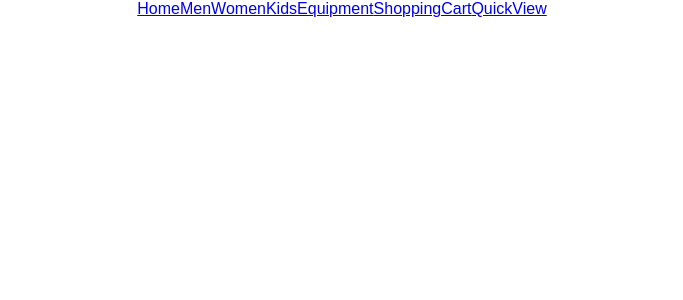
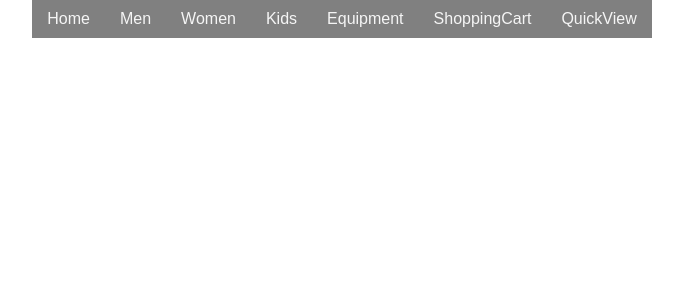
Before and after one commit to johsire/e-comm-full-stack-prsnal-proj, a React (Create React App) app: page / in a window 1280 px wide. Shown: the top 300 px of the page, without its empty margins (298-981 px from the left). Built offline with nearby package versions, Linux system fonts and the light colour scheme.

Commit message:
links css

```diff
--- a/src/App.css
+++ b/src/App.css
@@ -22,6 +22,29 @@
   font-size: large;
 }
 
+.links {
+  list-style-type: none;
+  margin: 0;
+  padding: 0;
+  overflow: hidden;
+  background-color: grey;
+  display: inline-block;
+  text-align: center;
+  padding: 10px 15px;
+  text-decoration: none;
+  color: whitesmoke;
+}
+
+
+.nave .active {
+  background-color: #4CAF50;
+}
+
+.nav :hover:not(.active) {
+  background-color: #111;
+}
+
+
 @keyframes App-logo-spin {
   from { transform: rotate(0deg); }
   to { transform: rotate(360deg); }
```
